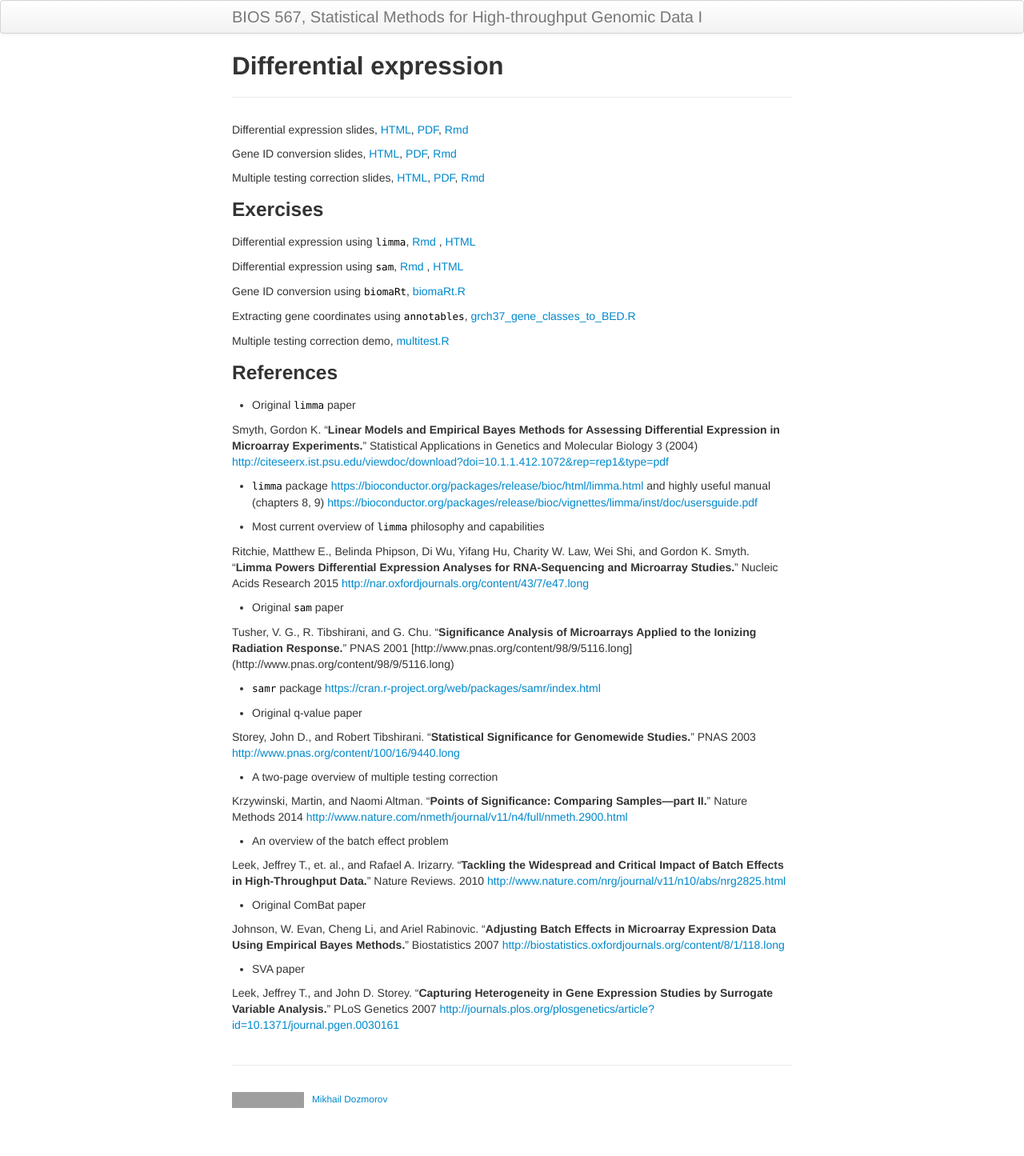
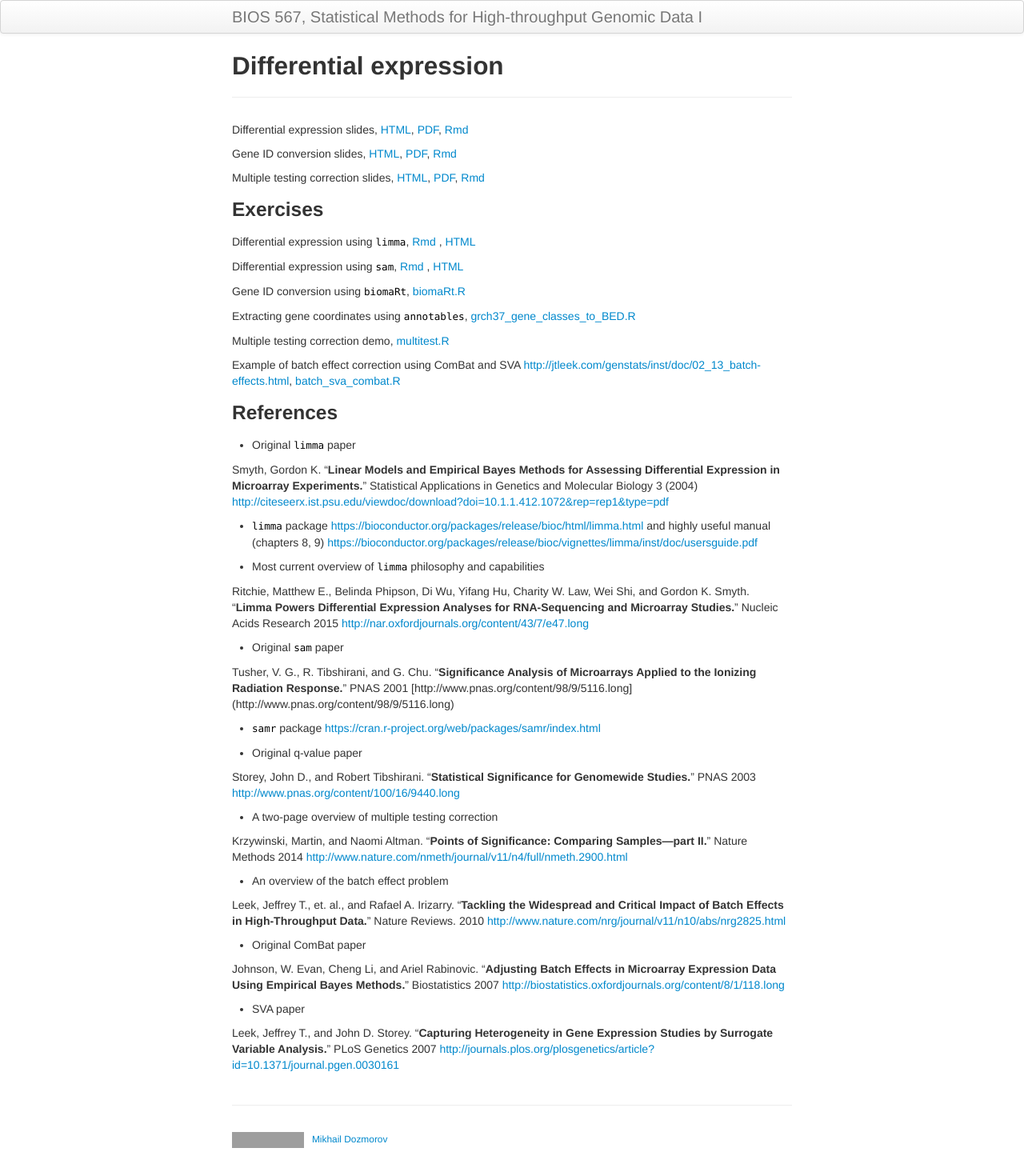
Before and after one commit to mdozmorov/BIOS567, a Jekyll site: the page built from pages/07a_diffexpression.md, in a window 1280 px wide. Shown: the whole page at 80% size. Built offline with Jekyll 4.4.1, drawn with Linux system fonts in a browser that asks for light colours; before the commit the page ends 1395 px from its top, so only the background shows below that; grey boxes are pictures that could not be loaded.

Commit message:
Add batch R exercise

```diff
--- a/pages/07a_diffexpression.md
+++ b/pages/07a_diffexpression.md
@@ -20,6 +20,8 @@
 Extracting gene coordinates using `annotables`, [grch37_gene_classes_to_BED.R](/BIOS567/assets/presentation_diffexpression/grch37_gene_classes_to_BED.R)
 
 Multiple testing correction demo, [multitest.R](/BIOS567/assets/presentation_diffexpression/multitest.R)
+
+Example of batch effect correction using ComBat and SVA [http://jtleek.com/genstats/inst/doc/02_13_batch-effects.html](http://jtleek.com/genstats/inst/doc/02_13_batch-effects.html), [batch_sva_combat.R](/BIOS567/assets/presentation_diffexpression/batch_sva_combat.R)
 
 ### References
 
```
Also changed, not shown: 1 other file.
